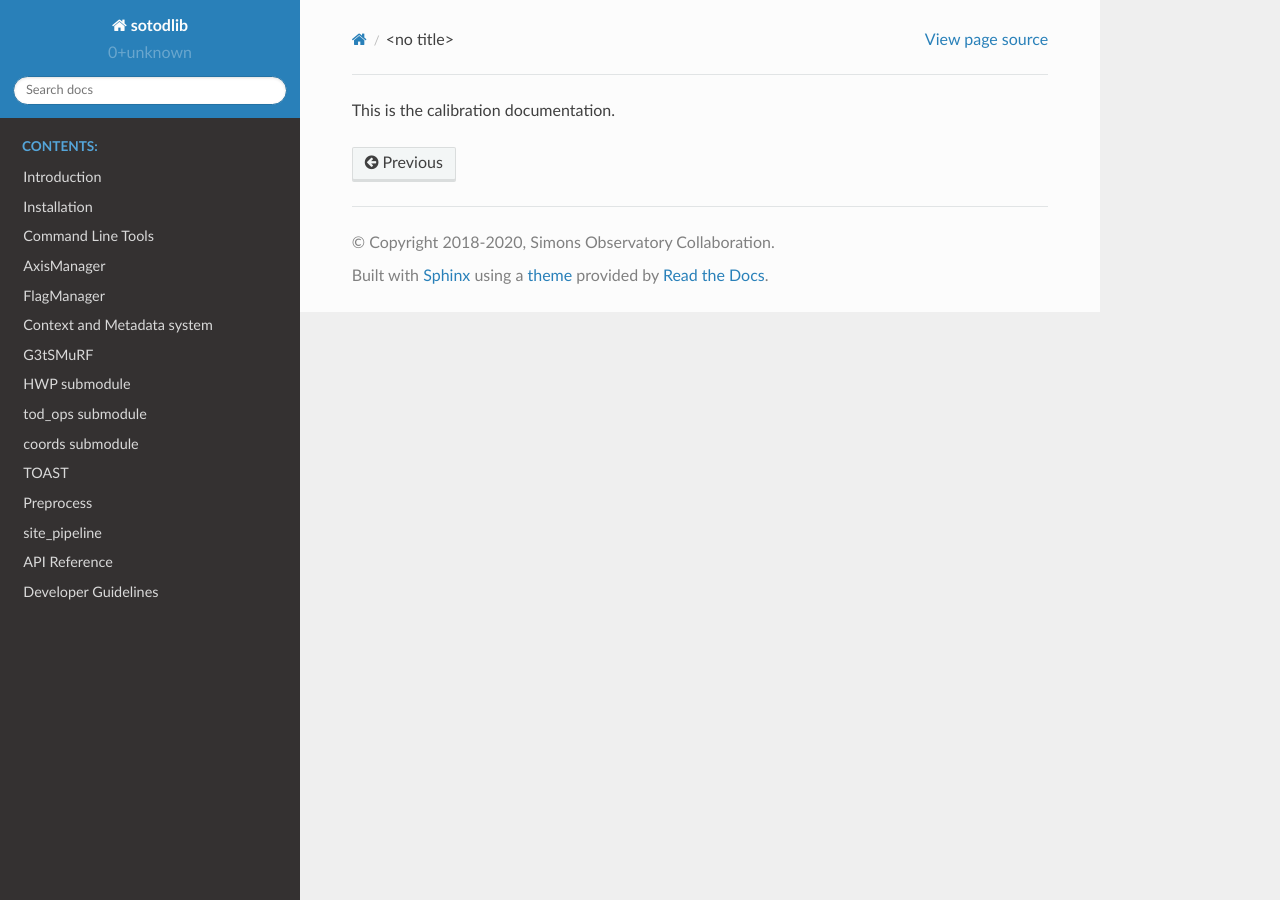
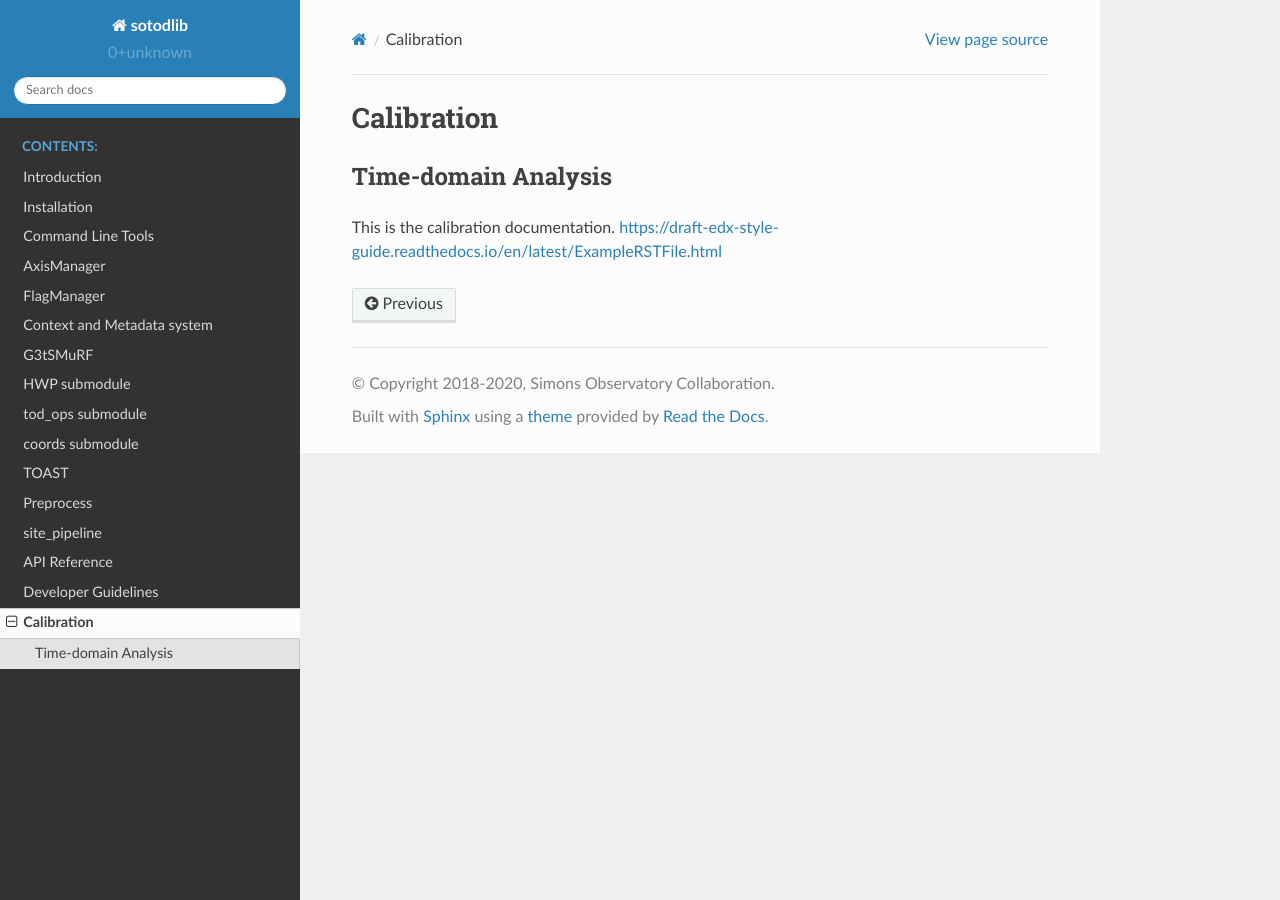
Before and after one commit to simonsobs/sotodlib, a Sphinx documentation site: the page built from docs/calibration.rst, in a window 1280 px wide. Built offline with Sphinx 7.4.7 and the Read the Docs theme 2.0.0, drawn with Linux system fonts in a browser that asks for light colours.

Commit message:
Updates on the calibration.rst.

```diff
--- a/docs/calibration.rst
+++ b/docs/calibration.rst
@@ -1 +1,11 @@
+#############
+Calibration
+#############
+
+*************
+Time-domain Analysis
+*************
+
+
 This is the calibration documentation.
+https://draft-edx-style-guide.readthedocs.io/en/latest/ExampleRSTFile.html
```
